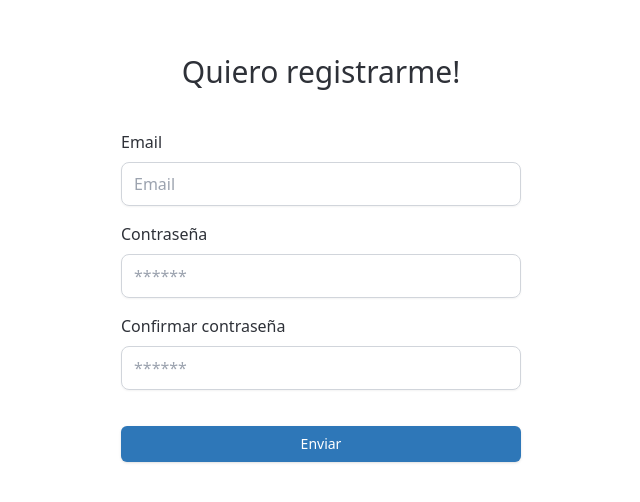
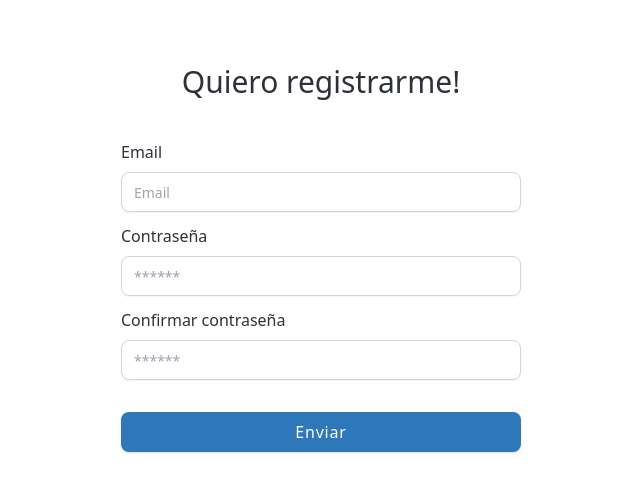
Before and after one commit to PadillaTom/TAG-Board-UI, a Next.js app: page /register in a window 1280 px wide. Shown: the part 142-644 px from the top of the page, without its empty margins (319-959 px from the left). Built offline with nearby package versions, Linux system fonts and the light colour scheme.

Commit message:
[TBF-8] Form OK, faltan actions y context, plus JWT handler and middleware

```diff
--- a/app/globals.css
+++ b/app/globals.css
@@ -102,6 +102,32 @@
 @layer components {
 	/*
 	* =================================
+	* Buttons
+	* =================================
+	*/
+
+	.button-fill {
+		@apply rounded-lg py-5 font-extralight text-base tracking-wider border-none !important;
+	}
+
+	.button-fill-dark {
+		@apply rounded-full p-5 border-none bg-[#353535] text-white w-full !important;
+	}
+
+	.button-outline {
+		@apply rounded-full p-5 bg-transparent border-white border-[1px] text-white w-full !important;
+	}
+
+	.button-fill-primary {
+		@apply w-full p-5 bg-[color:--primary-color] border-[color:--primary-color] font-semibold rounded-full !important;
+	}
+
+	.button-input {
+		@apply rounded-full p-5 border-[#353535] bg-[#353535] placeholder:text-gray-400 !important;
+	}
+
+	/*
+	* =================================
 	* Forms
 	* =================================
 	*/
@@ -119,11 +145,11 @@
 	}
 
 	.form-input-text {
-		@apply py-[21px] text-base rounded-lg placeholder:text-gray-400 border-gray-300 !important;
+		@apply py-[19px] text-sm rounded-lg placeholder:text-gray-400 border-gray-300 !important;
 	}
 
 	.form-input-textarea {
-		@apply py-[21px] px-4 text-base placeholder:text-gray-400 border-gray-300  resize-none !important;
+		@apply py-[21px] px-4 text-sm placeholder:text-gray-400 border-gray-300  resize-none !important;
 	}
 
 	.form-input-text-validation-error {
--- a/app/not-found.tsx
+++ b/app/not-found.tsx
@@ -1,10 +1,10 @@
 export default function NotFoundPage() {
 	return (
-		<div className="grid grid-rows-[20px_1fr_20px] items-center justify-items-center min-h-screen p-8 pb-20 gap-16 sm:p-20 font-[family-name:var(--font-geist-sans)]">
-			<main className="flex flex-col gap-8 row-start-2 items-center sm:items-start">
+		<main className="grid grid-rows-[20px_1fr_20px] items-center justify-items-center min-h-screen p-8 pb-20 gap-16 sm:p-20 font-[family-name:var(--font-geist-sans)]">
+			<div className="flex flex-col gap-8 row-start-2 items-center sm:items-start">
 				<h2>TAG Board</h2>
 				<h2>404</h2>
-			</main>
-		</div>
+			</div>
+		</main>
 	);
 }
--- a/components/TAG/forms/RegisterForm.tsx
+++ b/components/TAG/forms/RegisterForm.tsx
@@ -24,7 +24,7 @@ const RegisterForm = () => {
 
 	return (
 		<Form {...form}>
-			<form className="forms-max-width flex flex-col gap-4" onSubmit={form.handleSubmit(handleSubmit)}>
+			<form className="forms-max-width flex flex-col gap-3" onSubmit={form.handleSubmit(handleSubmit)}>
 				{/* Username */}
 				<FormField
 					name="username"
```
